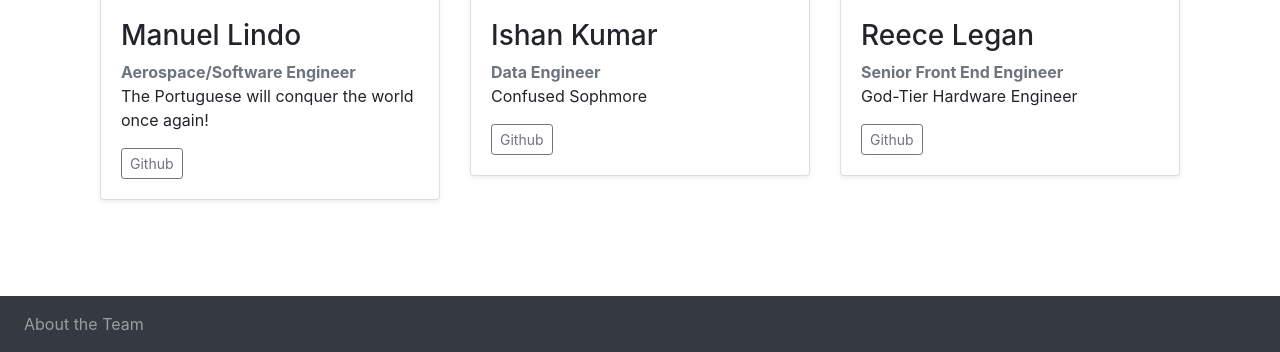
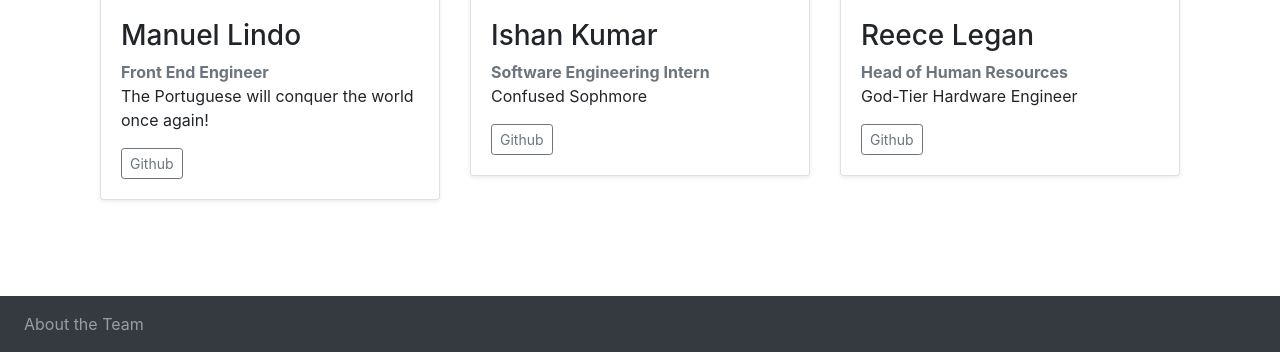
Before and after one commit to royceschultz/Square-Up-Events, a Django app: page /about/ in a window 1280 px wide. Shown: the part 1068-1420 px from the top of the page. Run offline with Django 3.2, Linux system fonts and the light colour scheme; some libraries are stand-ins or nearby versions.

Commit message:
updates team profile positions

```diff
--- a/users/templates/about.html
+++ b/users/templates/about.html
@@ -30,7 +30,7 @@
           <img class="cover" width="100%" height="auto" src="https://avatars3.githubusercontent.com/u/29512702?s=460&v=4" alt="">
           <div class="card-body">
             <h3>Bradley Ma</h3>
-            <strong class="text-muted">Sophoware Engineer</strong>
+            <strong class="text-muted">Full Stack Engineer</strong>
             <p class="card-text">I like coding</p>
             <a class="btn btn-sm btn-outline-secondary" href="https://github.com/bradleyyma" target="_blank">
               Github
@@ -44,7 +44,7 @@
           <img class="cover" width="100%" height="auto" src="https://avatars2.githubusercontent.com/u/49109757?s=460&v=4" alt="">
           <div class="card-body">
             <h3>Chace Trevino</h3>
-            <strong class="text-muted">Senior Backend Engineer</strong>
+            <strong class="text-muted">Networking Engineer</strong>
             <p class="card-text">I like Soccer</p>
             <a class="btn btn-sm btn-outline-secondary" href="https://github.com/chacetrev10" target="_blank">
               Github
@@ -58,7 +58,7 @@
           <img class="cover" width="100%" height="auto" src="https://avatars1.githubusercontent.com/u/29643144?s=460&v=4" alt="">
           <div class="card-body">
             <h3>Manuel Lindo</h3>
-            <strong class="text-muted">Aerospace/Software Engineer</strong>
+            <strong class="text-muted">Front End Engineer</strong>
             <p class="card-text">The Portuguese will conquer the world once again!</p>
             <a class="btn btn-sm btn-outline-secondary" href="https://github.com/dacostalindo" target="_blank">
               Github
@@ -72,7 +72,7 @@
           <img class="cover" width="100%" height="auto" src="https://avatars2.githubusercontent.com/u/49741330?s=460&v=4" alt="">
           <div class="card-body">
             <h3>Ishan Kumar</h3>
-            <strong class="text-muted">Data Engineer</strong>
+            <strong class="text-muted">Software Engineering Intern</strong>
             <p class="card-text">Confused Sophmore</p>
             <a class="btn btn-sm btn-outline-secondary" href="https://github.com/isku8282" target="_blank">
               Github
@@ -86,7 +86,7 @@
           <img class="cover" width="100%" height="auto" src="https://avatars1.githubusercontent.com/u/55001173?s=460&v=4" alt="">
           <div class="card-body">
             <h3>Reece Legan</h3>
-            <strong class="text-muted">Senior Front End Engineer</strong>
+            <strong class="text-muted">Head of Human Resources</strong>
             <p class="card-text">God-Tier Hardware Engineer</p>
             <a class="btn btn-sm btn-outline-secondary" href="https://github.com/relegan" target="_blank">
               Github
```
